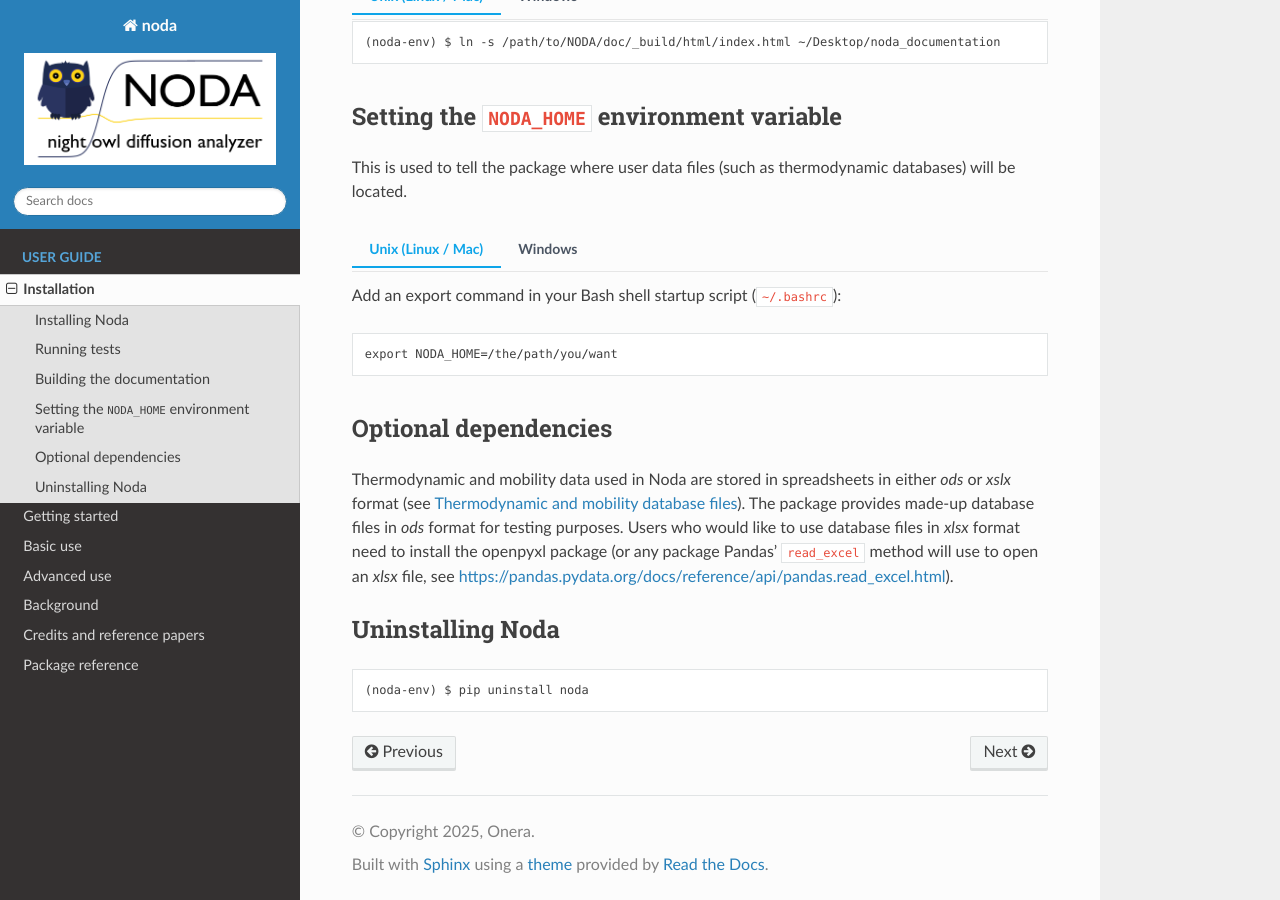
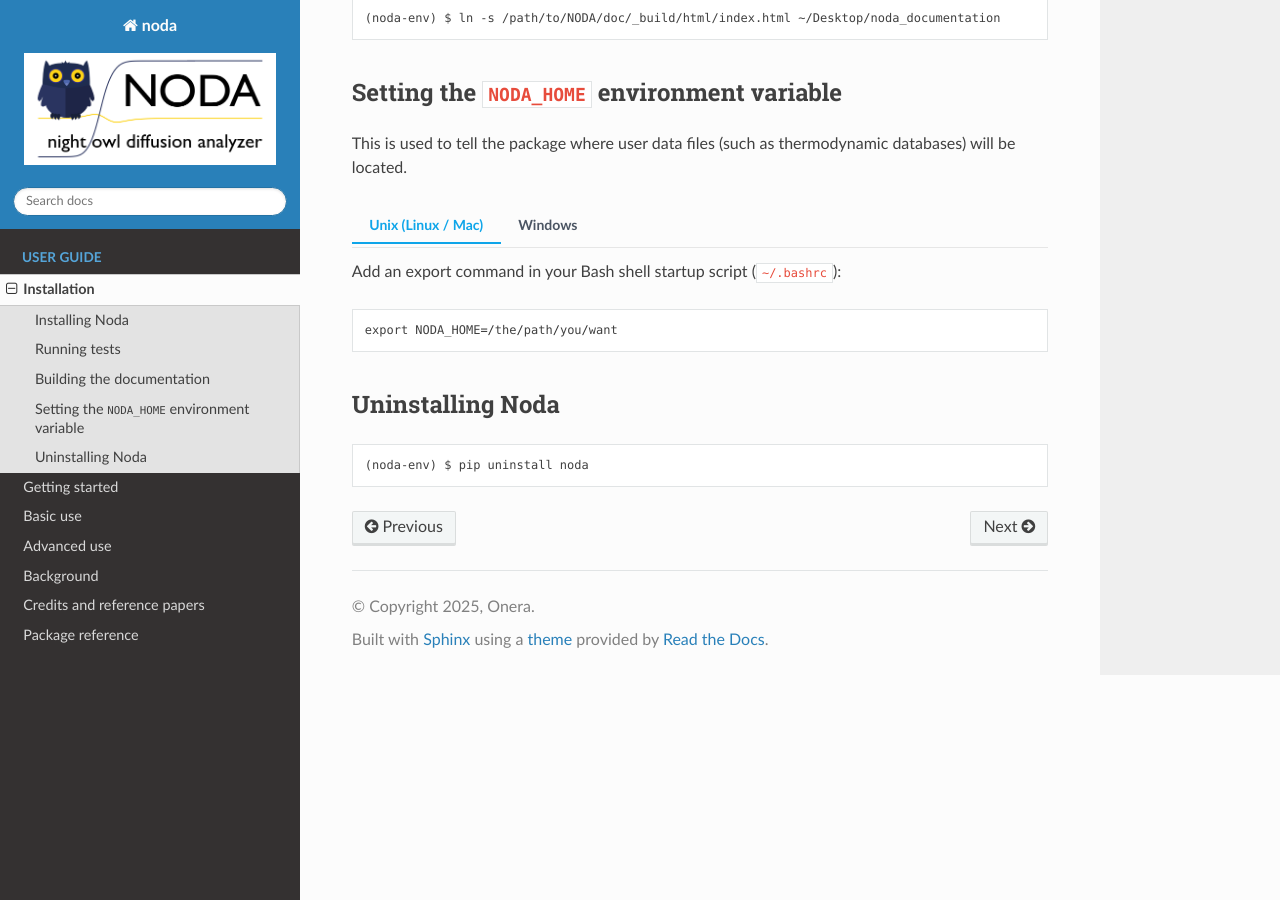
Before and after one commit to onera/Noda, a Sphinx documentation site: the page built from doc/source/installation.rst, in a window 1280 px wide and 900 px high, scrolled down 2063 px. Built offline with Sphinx 7.4.7 and the Read the Docs theme 3.1.0, drawn with Linux system fonts in a browser that asks for light colours; some of the changed text lies outside the part shown.

Commit message:
Add openpyxl to dependencies
Other changes:
* remove paragraph about installing openpyxl in the doc/installation.rst
* fix package description in the doc/index
* add doc website to readme

```diff
--- a/doc/source/index.rst
+++ b/doc/source/index.rst
@@ -15,7 +15,7 @@
 Noda uses thermodynamic and mobility data to solve the diffusion problem with
 prescribed initial composition and boundary conditions, using the finite
 difference method. This version is limited to single-phase systems, isothermal
-conditions, one space coordinate (1D planar, 2D cylindrical, 3D spherical).
+conditions, one space coordinate (planar, cylindrical or spherical geometry).
 
 .. toctree::
    :caption: User guide
--- a/doc/source/installation.rst
+++ b/doc/source/installation.rst
@@ -150,16 +150,6 @@
    variables window, choose "New", then in Variable name, type NODA_HOME, and in
    Variable value, choose the path you want.
 
-Optional dependencies
----------------------
-
-Thermodynamic and mobility data used in Noda are stored in spreadsheets in
-either *ods* or *xslx* format (see :ref:`thermokin_database_files`). The
-package provides made-up database files in *ods* format for testing purposes.
-Users who would like to use database files in *xlsx* format need to install the
-openpyxl package (or any package Pandas' ``read_excel`` method will use to open an
-*xlsx* file, see https://pandas.pydata.org/docs/reference/api/pandas.read_excel.html).
-
 Uninstalling Noda
 -----------------
 
--- a/pyproject.toml
+++ b/pyproject.toml
@@ -28,6 +28,7 @@
   "pandas",
   "matplotlib",
   "odfpy",
+  "openpyxl",
   "numdifftools"
 ]
 
```
Also changed, not shown: README.md (+3 -2 lines).
